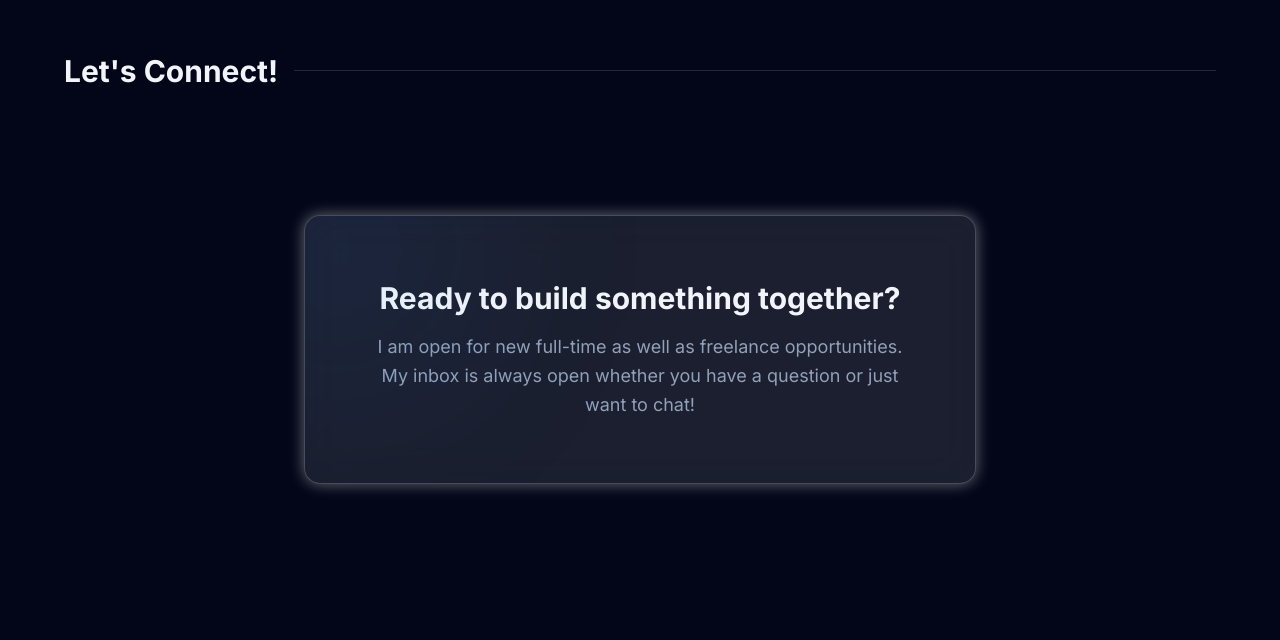
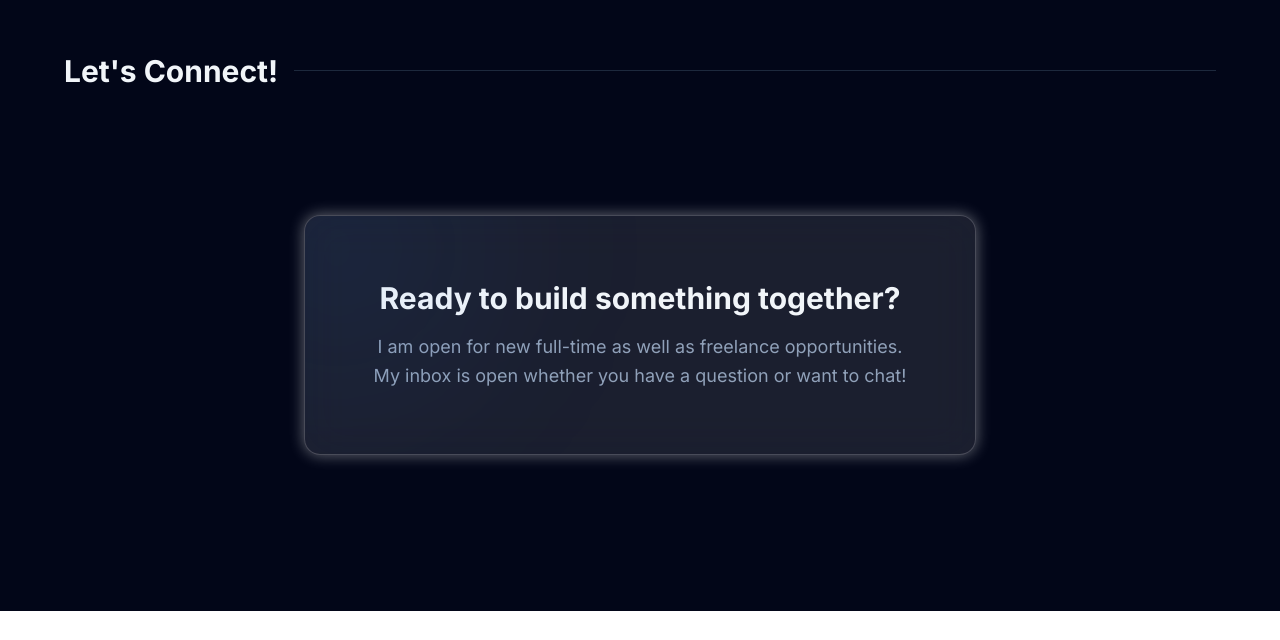
Before and after one commit to nabiladem/portfolio, a React (Vite) app: page / in a window 1280 px wide. Shown: the part 5860-6500 px from the top of the page. After the commit the page ends 6471 px from the top, so only its background shows below. Built offline with nearby package versions, Linux system fonts and the light colour scheme.

Commit message:
Small changes

```diff
--- a/src/App.jsx
+++ b/src/App.jsx
@@ -539,7 +539,7 @@ function App() {
                 <h3 className="text-2xl md:text-3xl font-bold text-slate-100">Ready to build something together?</h3>
                 <p className="text-slate-400 text-lg leading-relaxed">
                   I am open for new full-time as well as freelance opportunities.
-                  My inbox is always open whether you have a question or just want to chat!
+                  My inbox is open whether you have a question or want to chat!
                 </p>
               </div>
           </motion.div>
```
